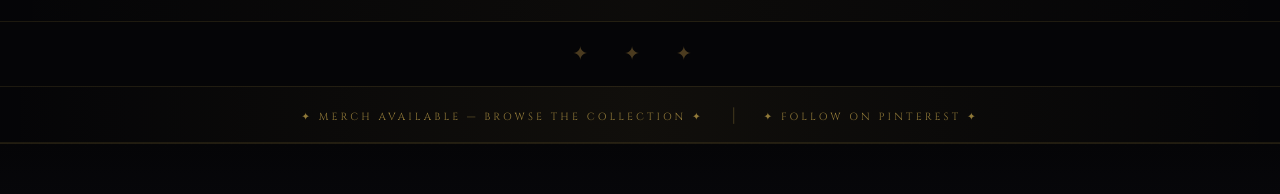
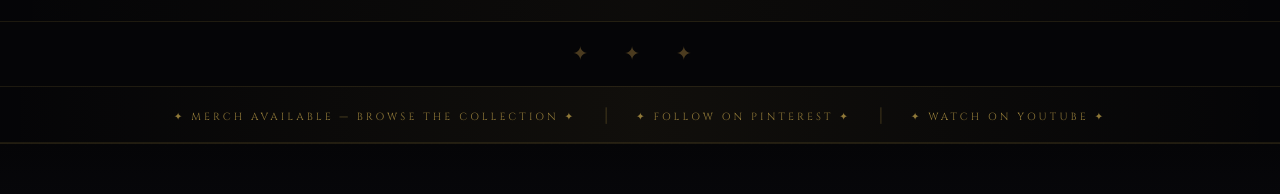
Before and after one commit to AnarchyDrewster/darkfantasyaiart, a website: page index.html in a window 1280 px wide. Shown: the part 1286-1480 px from the top of the page. Drawn offline with nearby package versions, Linux system fonts and the light colour scheme; a script that the page names is missing.

Commit message:
Add YouTube link to merch strip

```diff
--- a/index.html
+++ b/index.html
@@ -370,6 +370,8 @@ height="0" width="0" style="display:none;visibility:hidden"></iframe></noscript>
   <a href="https://dark-fantasy-ai-art.myshopify.com" target="_blank" rel="noopener" onclick="trackOutbound('merch_strip')">✦ Merch Available — Browse the Collection ✦</a>
   <span style="color:rgba(201,168,76,0.25);margin:0 1.5rem;">|</span>
   <a href="https://www.pinterest.com/AnarchyDrewster/" target="_blank" rel="noopener">✦ Follow on Pinterest ✦</a>
+  <span style="color:rgba(201,168,76,0.25);margin:0 1.5rem;">|</span>
+  <a href="https://www.youtube.com/@laffylyle" target="_blank" rel="noopener">✦ Watch on YouTube ✦</a>
 </div>
 
 <section id="merch-teaser" class="reveal">
```
